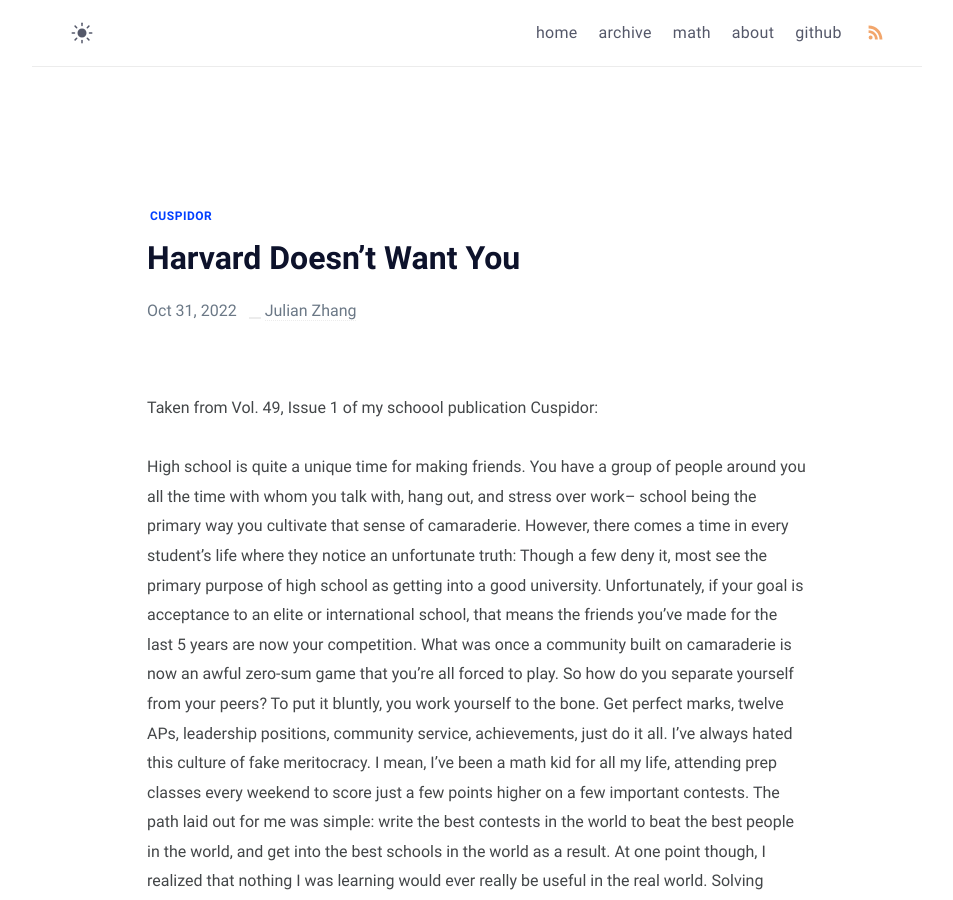
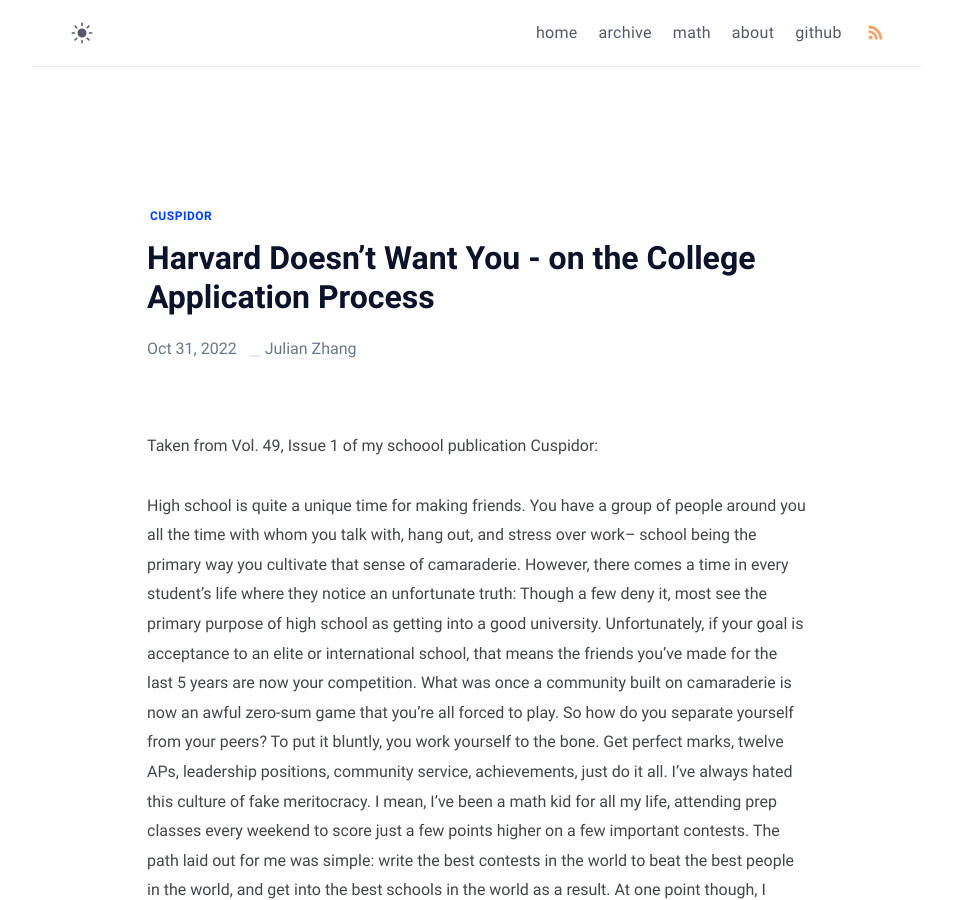
Before and after one commit to zhaju/old, a Jekyll site: the page built from _posts/harvard-doesn't-want-you/2022-10-31-harvard-doesn't-want-you.md, in a window 1280 px wide and 900 px high. Shown: the whole window, without its empty margins (163-1116 px from the left). Built offline with Jekyll 4.4.1, drawn with Linux system fonts in a browser that asks for light colours.

Commit message:
Update 2022-10-31-harvard-doesn't-want-you.md

```diff
--- a/_posts/harvard-doesn't-want-you/2022-10-31-harvard-doesn't-want-you.md
+++ b/_posts/harvard-doesn't-want-you/2022-10-31-harvard-doesn't-want-you.md
@@ -1,5 +1,5 @@
 ---
-title: Harvard Doesn’t Want You
+title: Harvard Doesn’t Want You - on the College Application Process
 date: 2022-10-31 10:00:00 +07:00
 tags: [cuspidor]
 description: Cuspidor Submission 2.1
```
